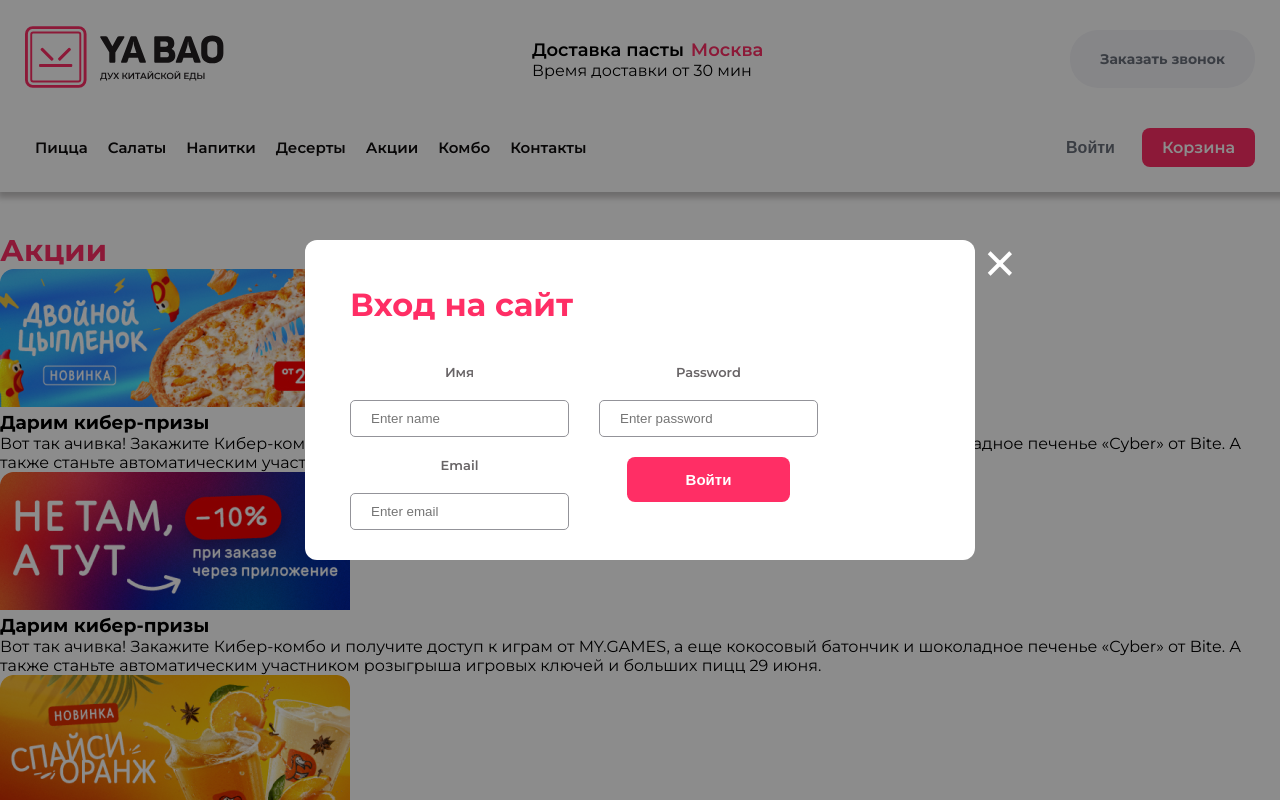
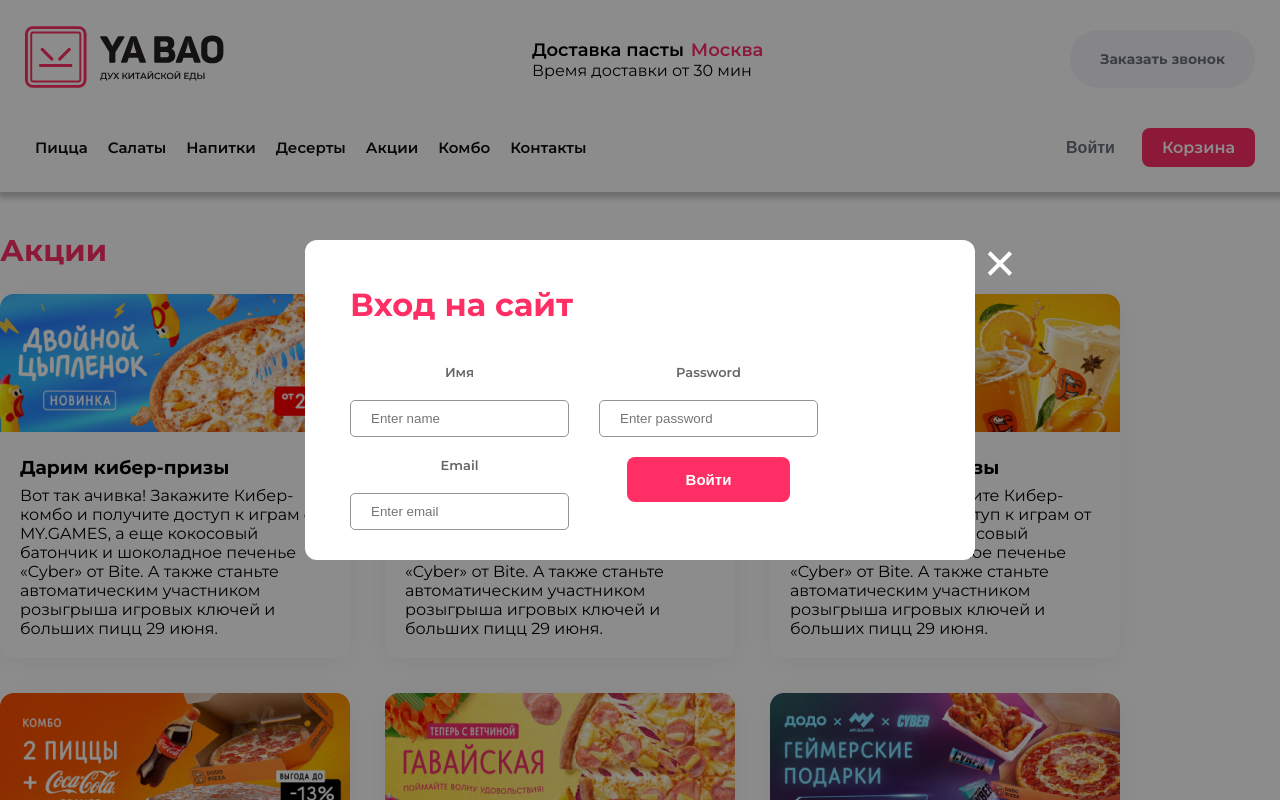
Before and after one commit to k1xd-fr/Project-2-Exam, a Next.js app in the folder client/: page /action in a window 1280 px wide. Both pictures are taken after a click on the button "Войти". Shown: the top 800 px of the page. Built offline with nearby package versions, Linux system fonts and the light colour scheme.

Commit message:
add adaptive card and style  action-page

```diff
--- a/client/src/components/Action/CardAction/index.jsx
+++ b/client/src/components/Action/CardAction/index.jsx
@@ -1,12 +1,16 @@
 import Image from "next/image";
 import styles from "./style.module.sass";
 
-export const CardAction = ({img, title, children}) => {
+export const CardAction = ({ img, title, children }) => {
   return (
-    <div className={styles.card}>
-      <Image alt={title} width={350} height={138} src={img} />
-      <h3>{title}</h3>
-      <p>{children}</p>
+    <div className={styles.cards}>
+      <div className={styles.card}>
+        <Image alt={title} width={350} height={138} src={img} />
+        <div className={styles.description}>
+          <h3 className={styles.cardTitle}>{title}</h3>
+          <p className={styles.text}>{children}</p>
+        </div>
+      </div>
     </div>
   );
 };
--- a/client/src/components/Action/CardAction/style.module.sass
+++ b/client/src/components/Action/CardAction/style.module.sass
@@ -0,0 +1,13 @@
+
+.card
+  background: #FFFFFF
+  box-shadow: 0px 4px 24px rgba(0, 0, 0, 0.06)
+  border-radius: 14px
+  width: 350px
+  // height: 390px
+
+.cardTitle
+  margin-bottom: 7px
+
+.description
+  padding: 20px
--- a/client/src/components/Action/index.jsx
+++ b/client/src/components/Action/index.jsx
@@ -1,3 +1,4 @@
+import Footer from "../Layout/Footer";
 import Header from "../Layout/Header";
 import { CardAction } from "./CardAction";
 import { card } from "./CardAction/CardBase";
@@ -6,19 +7,19 @@ import styles from "./style.module.sass";
 const Action = () => {
   return (
     <>
-      <Header/>
+      <Header />
       <div className={styles.container}>
-        <h2>Акции</h2>
-        <div>
+        <h2 className={styles.title}>Акции</h2>
+        <div className={styles.cards}>
           {card.map((item) => {
             return (
-              <CardAction
-                {...item}
-                key={item.id}
-              >{item.description}</CardAction>
-            )
+              <CardAction {...item} key={item.id}>
+                {item.description}
+              </CardAction>
+            );
           })}
         </div>
+        <Footer />
       </div>
     </>
   );
--- a/client/src/components/Action/style.module.sass
+++ b/client/src/components/Action/style.module.sass
@@ -1,6 +1,16 @@
 .container
-    h2
+    max-width: 1280px
+    margin: 0 auto
+    .title
         font-weight: 700
         font-size: 30px
         line-height: 37px
         color: #FF2E65
+        margin-bottom: 25px
+
+.cards
+    display: flex
+    flex-wrap: wrap
+    gap: 35px
+
+    // justify-content: space-between
--- a/client/src/components/Layout/Header/index.jsx
+++ b/client/src/components/Layout/Header/index.jsx
@@ -5,12 +5,14 @@ import React, { useState } from "react";
 import styles from "./Header.module.sass";
 import Modal from "@/components/ui/Modal/Modal";
 import { Register } from "@/components/UI/Modal/Register/Register";
+import Basket from "@/components/UI/Basket/Basket";
 
-const Header = () => {
+const Header = ({ click }) => {
   const { asPath } = useRouter();
   const [visible, isVisible] = useState(false);
   const [hamburger, setHamburger] = useState(false);
   const [modal, setModal] = useState(false);
+  const [show, setShow] = useState(false);
 
   const showModal = () => {
     setModal((modal) => !modal);
@@ -23,6 +25,10 @@ const Header = () => {
   const close = () => {
     setModal(false);
   };
+
+  // const trash = () => {
+  //   setShow((show) => !show);
+  // };
 
   return (
     <header className={styles.header}>
@@ -66,9 +72,9 @@ const Header = () => {
               <a href="#deserts" className={styles.navLink}>
                 Десерты
               </a>
-              <a href="#action" className={styles.navLink}>
+              <Link href="/action" className={styles.navLink}>
                 Акции
-              </a>
+              </Link>
               <a href="#combo" className={styles.navLink}>
                 Комбо
               </a>
@@ -84,6 +90,7 @@ const Header = () => {
                 Корзина
               </Link>
             </div>
+            {/* {show && <Basket click={close} />} */}
           </nav>
         </div>
       </div>
--- a/client/src/components/UI/Basket/Basket.jsx
+++ b/client/src/components/UI/Basket/Basket.jsx
@@ -1,12 +1,15 @@
 import { useState } from "react";
 import styles from "./Basket.module.sass";
 
-const Basket = () => {
+const Basket = ({ click, close }) => {
   return (
     <div className={styles.drawback}>
       <div className={styles.basket}>
         <div className={styles.xz}></div>
       </div>
+      <p className={styles.close} onClick={click}>
+        &#215;
+      </p>
     </div>
   );
 };
--- a/client/src/components/UI/Basket/Basket.module.sass
+++ b/client/src/components/UI/Basket/Basket.module.sass
@@ -1,15 +1,39 @@
-.basket
+.drawback
   position: fixed
   top: 0
+  left: 0
   right: 0
-  width: 350px
+  width: 100vw
   height: 100vh
-  background: #55555565
+  background: #00000073
   z-index: 99
+
+.basket
+  position: absolute
+  background: #fff
+  width: 670px
+  margin: auto
+  left: 0
+  right: 0
   animation: myAnim .5s ease 0s 1 normal forwards
+  top: 0
+  bottom: 0
+  height: 320px
+  padding: 45px
+  border-radius: 12px
+
+.close
+  position: absolute
+  top: 270px
+  right: 580px
+  width: max-content
+  font-size: 70px
+  color: #c7bbbb
+  cursor: pointer
+  z-index: 10
 
 @keyframes myAnim
   0%
-    transform: translateX(100%)
+    transform: scale(0)
   100%
-    transform: translate(0)
+    transform: scale(1)
--- a/client/src/components/UI/Modal/Modal.module.sass
+++ b/client/src/components/UI/Modal/Modal.module.sass
@@ -44,6 +44,7 @@
   font-size: 70px
   color: #fff
   cursor: pointer
+  z-index: 10
 
 .textNum
   color: #686466
--- a/client/src/components/UI/Modal/Register/Register.jsx
+++ b/client/src/components/UI/Modal/Register/Register.jsx
@@ -70,10 +70,10 @@ export const Register = ({ click }) => {
           />
           <button className={styles.btn}>Войти</button>
         </div>
+        <p className={styles.close} onClick={click}>
+          &#215;
+        </p>
       </form>
-      <p className={styles.close} onClick={click}>
-        &#215;
-      </p>
     </>
   );
 };
```
Also changed, not shown: client/src/components/Layout/PizzaCards/Item/pizza.jsx (+4 -10 lines), client/src/components/Layout/PizzaCards/index.jsx (+8 -12 lines).
